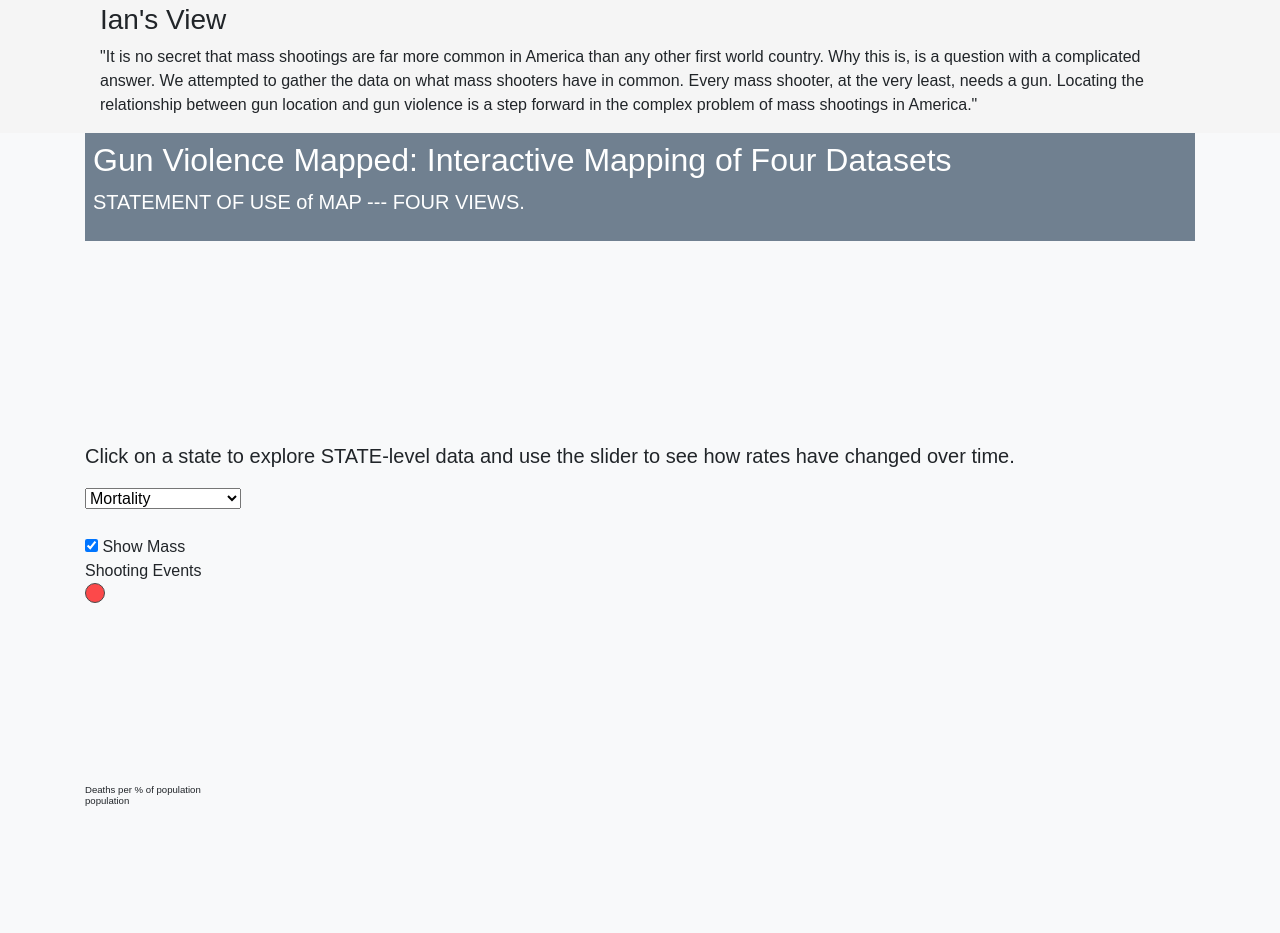
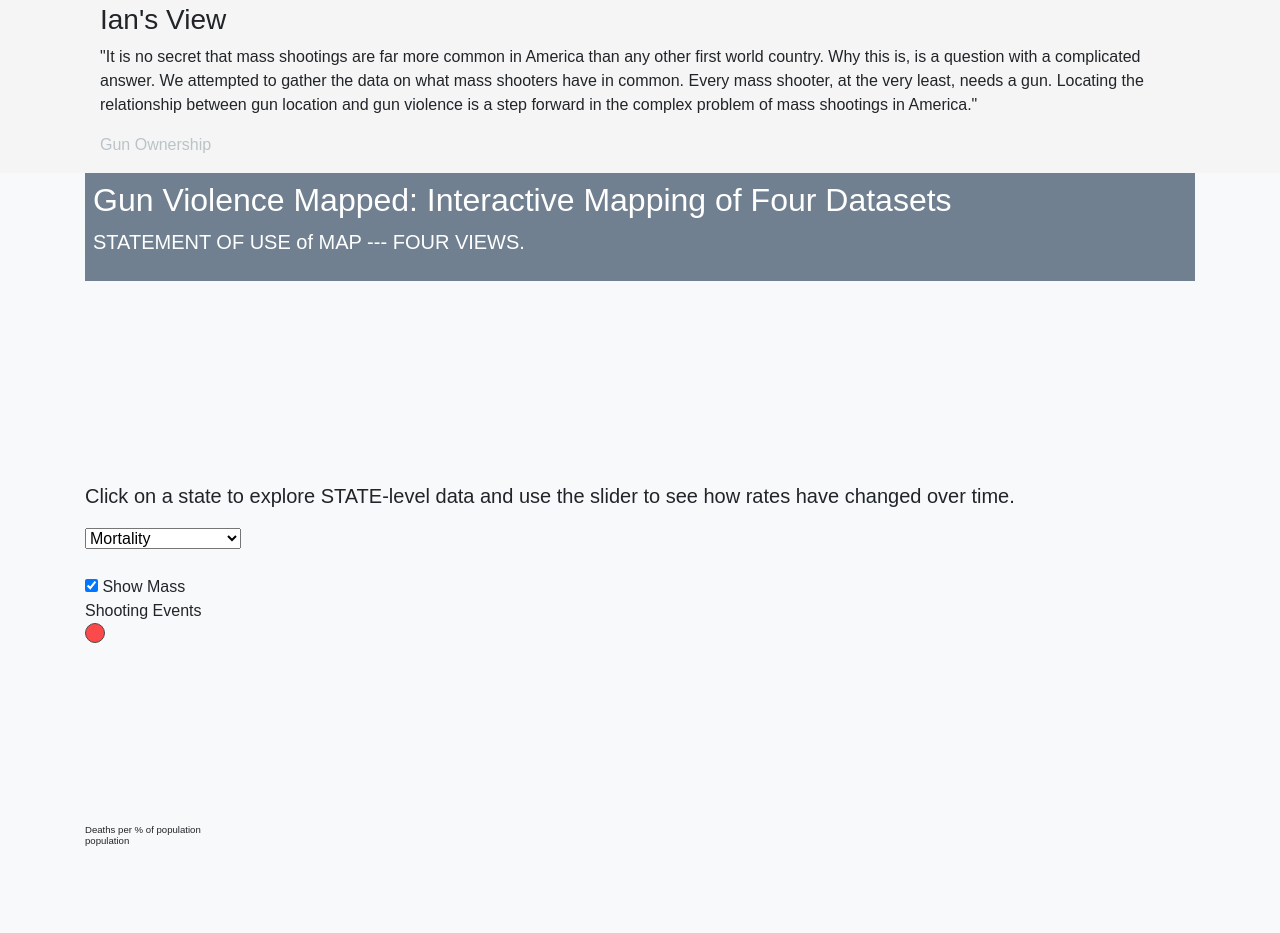
Before and after one commit to cmpietro/PROJECT2-VisualizeMeCaptain, a plain HTML site: page index.html in a window 1280 px wide. Shown: the part 1000-1933 px from the top of the page. Drawn offline with nearby package versions, Linux system fonts and the light colour scheme; no server answers.

Commit message:
Update index.html

```diff
--- a/index.html
+++ b/index.html
@@ -157,6 +157,7 @@ crossorigin=""></script>  -->
                     gather the data on what mass shooters have in common. Every mass shooter, at the very least, needs
                     a gun. Locating the relationship between gun location and gun violence is a step forward in the complex
                     problem of mass shootings in America."</p>
+                    <p><a href="ian.html">Gun Ownership</a></p>
                   </div>
                 </div>
               </div>
```
